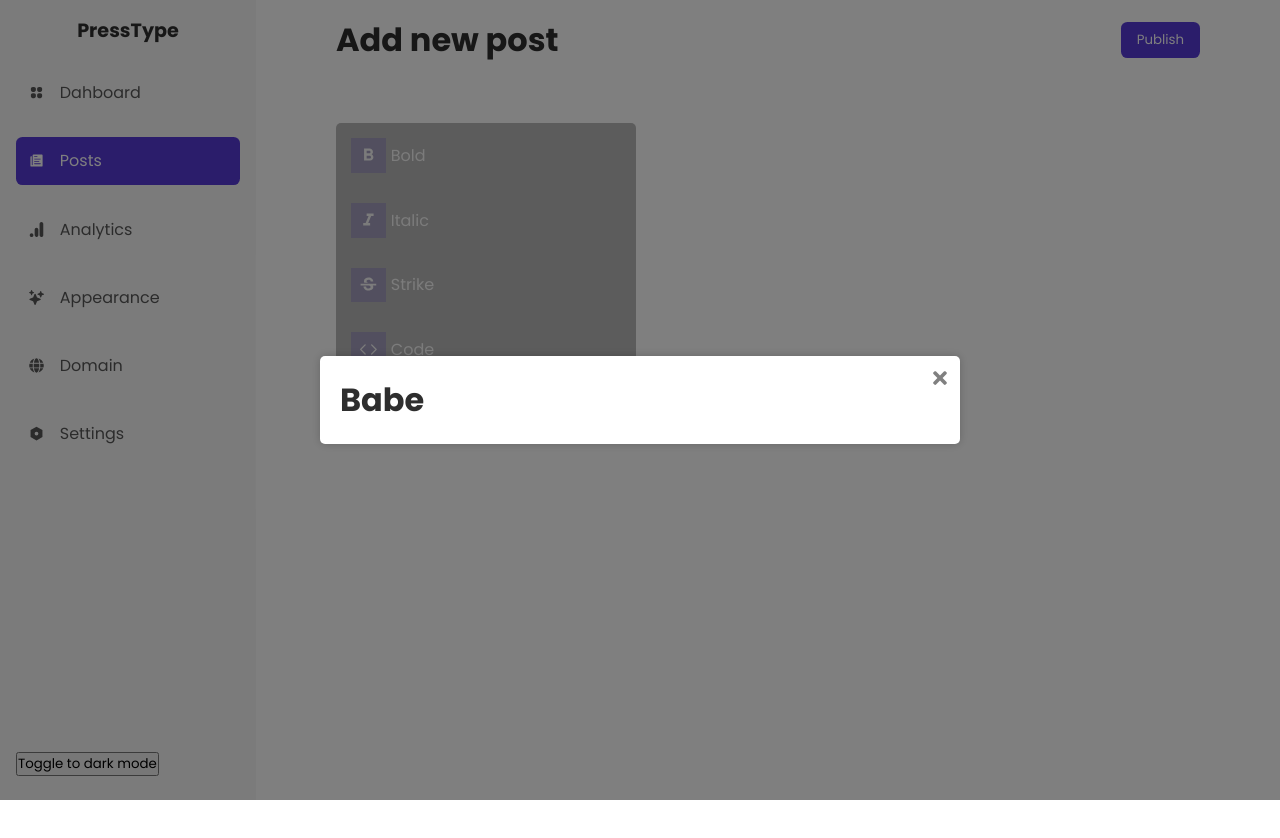
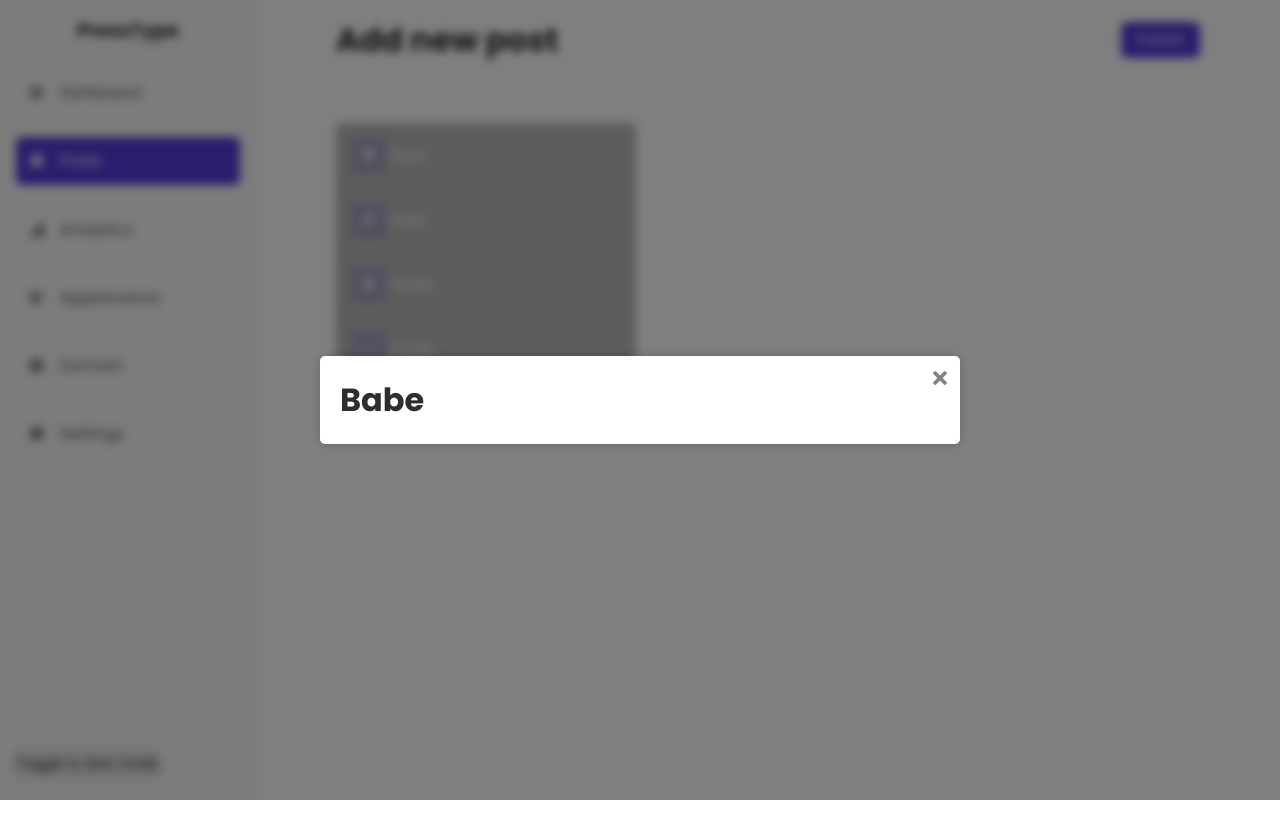
Before and after one commit to akinloluwami/presstype, a Next.js app: page /posts/new in a window 1280 px wide. Shown: the top 838 px of the page. Built offline with nearby package versions, Linux system fonts and the light colour scheme.

Commit message:
added blur radius

```diff
--- a/components/elements/modal/style.module.scss
+++ b/components/elements/modal/style.module.scss
@@ -18,6 +18,7 @@ $modal-close-button-hover-color: black;
   display: flex;
   justify-content: center;
   align-items: center;
+  backdrop-filter: blur(5px);
 }
 
 .modal-container {
```
